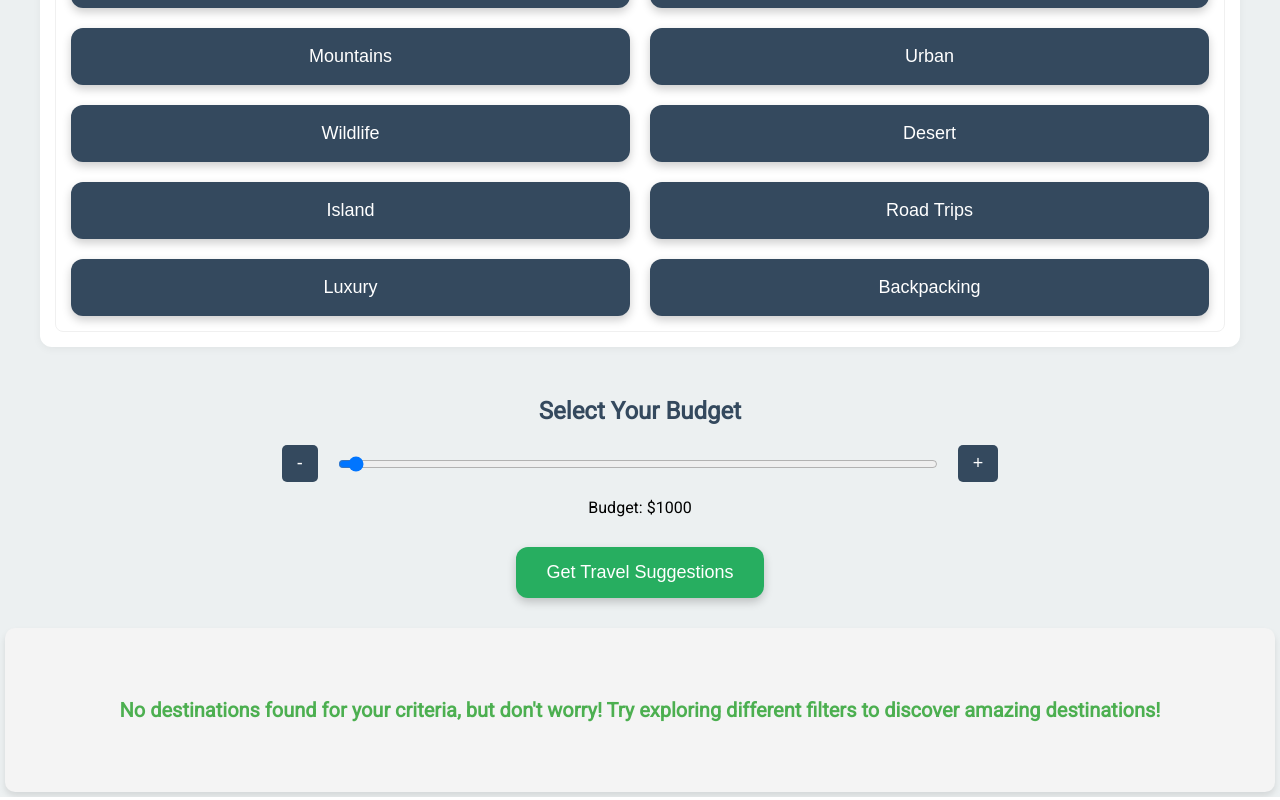
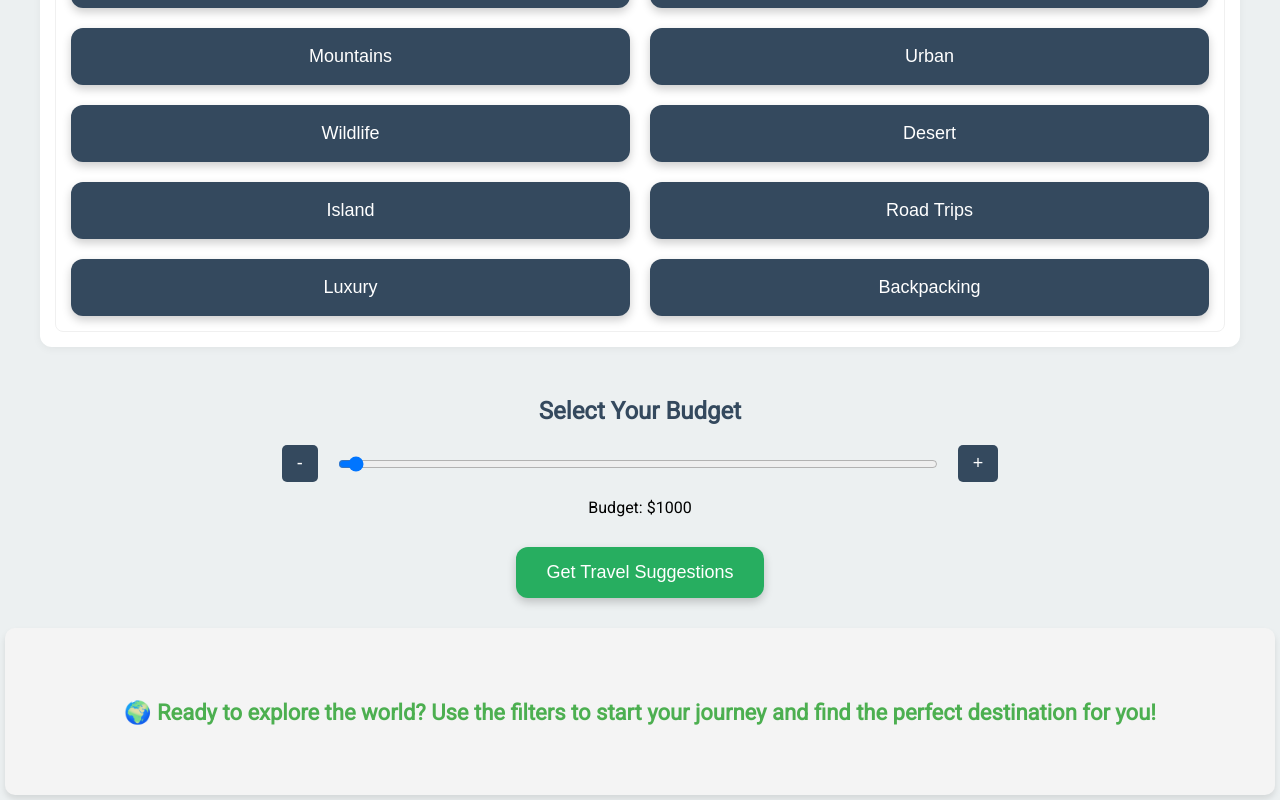
Before and after one commit to mohammadOthman126/Graduation_Pro2, a React (Create React App) app in the folder app/: page / in a window 1280 px wide. Shown: the part 895-1695 px from the top of the page. Built offline with nearby package versions, Linux system fonts and the light colour scheme.

Commit message:
add text 2222

```diff
--- a/app/src/component/Home.js
+++ b/app/src/component/Home.js
@@ -8,6 +8,7 @@ const Home = () => {
   const [days, setDays] = useState(7);
   const [suggestedDestinations, setSuggestedDestinations] = useState([]);
   const [hasSearched, setHasSearched] = useState(false);
+  const [isBudgetLow, setIsBudgetLow] = useState(false);
 
 
   const continents = [
@@ -123,6 +124,7 @@ const Home = () => {
   // فلترة البلدان المقترحة بناءً على الفئات والميزانية والقارة وعدد الأيام
   const filterDestinations = () => {
     setSuggestedDestinations([]);
+    setIsBudgetLow(false);
     const filteredDestinations = countrySuggestions.filter((country) => {
       const isCategoryMatch = selectedCategories.some((category) =>
         country.categories.includes(category)
@@ -130,6 +132,11 @@ const Home = () => {
       const isContinentMatch = selectedContinent ? country.continent === selectedContinent : true;
       const totalCost = country.averageCost * days;
       const isBudgetMatch = totalCost <= budget;
+
+      if (isCategoryMatch && isContinentMatch && !isBudgetMatch) {
+        setIsBudgetLow(true); // تعيين الحالة إذا كانت الميزانية غير كافية
+      }
+
       return isCategoryMatch && isContinentMatch && isBudgetMatch;
     });
 
@@ -244,19 +251,28 @@ const Home = () => {
       })}
     </div>
   ) : hasSearched ? ( // تظهر الرسالة المحبطة إذا كان المستخدم قد بدأ البحث
-    <div className="no-results">
-      <p className="no-results-message">
-        Unfortunately, no destinations match your search. Try adjusting your filters for more options.
-      </p>
-    </div>
+    isBudgetLow ? ( // إذا كانت الميزانية هي المشكلة، تظهر هذه الرسالة
+      <div className="no-results">
+        <p className="budget-low-message">
+          😟 There are destinations that match your criteria, but your budget is too low. Try adjusting your budget or filters!
+        </p>
+      </div>
+    ) : (
+      <div className="no-results">
+        <p className="no-results-message">
+          Unfortunately, no destinations match your search. Try adjusting your filters for more options.
+        </p>
+      </div>
+    )
   ) : ( // تظهر الرسالة التحفيزية إذا لم يبدأ المستخدم البحث بعد
     <div className="no-results">
       <p className="motivational-text">
-        No destinations found for your criteria, but don't worry! Try exploring different filters to discover amazing destinations!
+      🌍 Ready to explore the world? Use the filters to start your journey and find the perfect destination for you!
       </p>
     </div>
   )}
 </section>
+
 
 
     </div>
--- a/app/src/component/style/Home.css
+++ b/app/src/component/style/Home.css
@@ -368,3 +368,69 @@ footer {
   margin-top: 10px;
   transition: opacity 0.3s ease-in-out;
 }
+/*++++*/
+.budget-low-message {
+  font-size: 20px;
+  color: #FF9800;
+  font-weight: bold;
+  margin-bottom: 20px;
+  transition: opacity 0.3s ease-in-out;
+}
+
+.motivational-text {
+  font-size: 20px;
+  color: #4CAF50;
+  font-weight: bold;
+  margin-bottom: 20px;
+  transition: opacity 0.3s ease-in-out;
+}
+
+.no-results-message {
+  font-size: 18px;
+  color: #FF5722;
+  font-weight: 600;
+  margin-top: 10px;
+  transition: opacity 0.3s ease-in-out;
+}
+.motivational-text {
+  font-size: 22px;
+  color: #4CAF50;
+  font-weight: bold;
+  margin-bottom: 20px;
+  text-align: center;
+  transition: opacity 0.3s ease-in-out;
+}
+
+.no-results-message {
+  font-size: 18px;
+  color: #FF5722;
+  font-weight: 600;
+  margin-top: 10px;
+  text-align: center;
+  transition: opacity 0.3s ease-in-out;
+}
+/*________*/
+/* إضافة تأثير الـ fadeIn على الصفحة */
+.home {
+  opacity: 0;
+  animation: fadeIn 1s ease-out forwards;
+}
+
+@keyframes fadeIn {
+  to {
+    opacity: 1;
+  }
+}
+/* إضافة تأثير الـ flowIn على كل الـ divs داخل الصفحة */
+.home div {
+  transform: translateY(50px);
+  opacity: 0;
+  animation: flowIn 0.6s ease-out forwards;
+}
+
+@keyframes flowIn {
+  to {
+    transform: translateY(0);
+    opacity: 1;
+  }
+}
```
